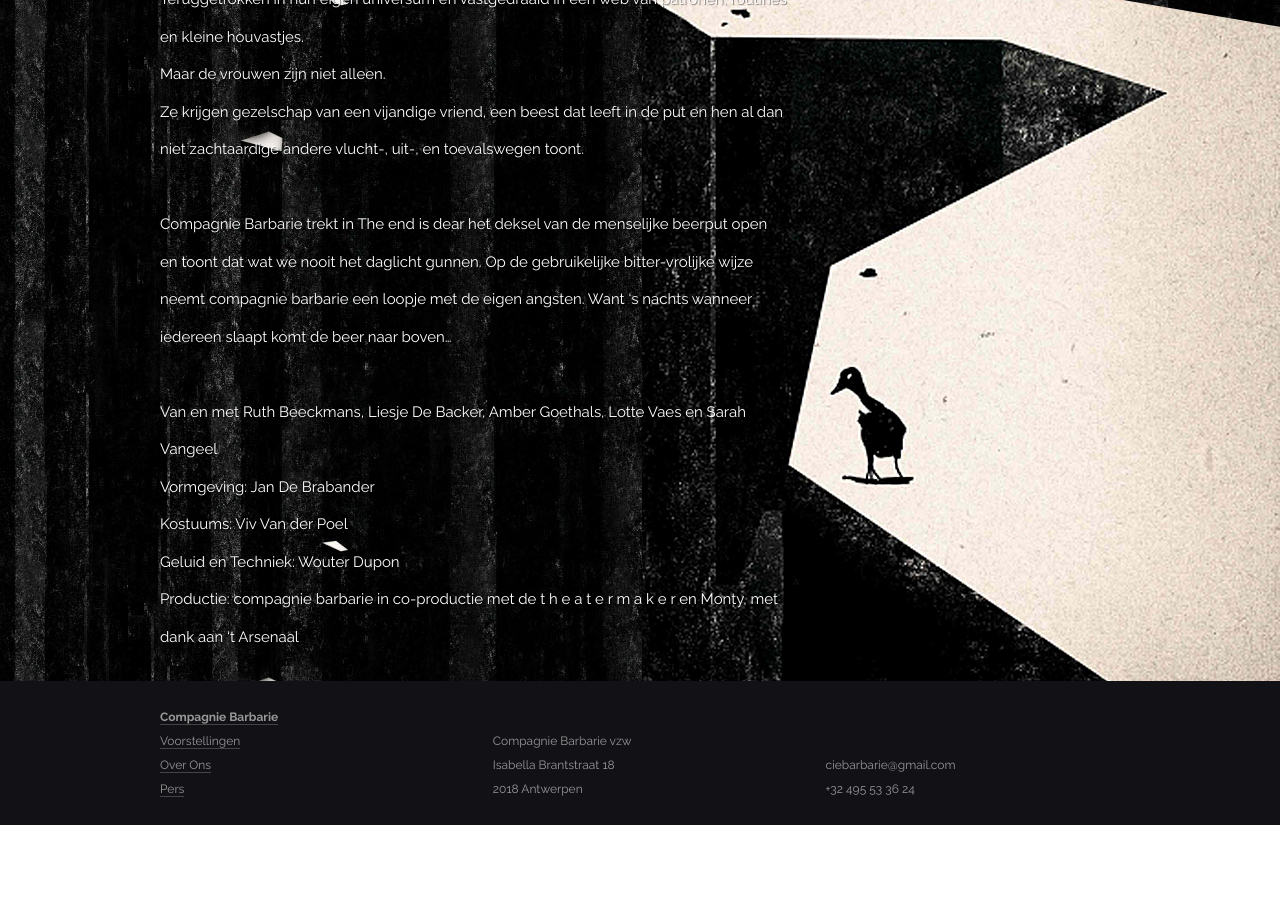
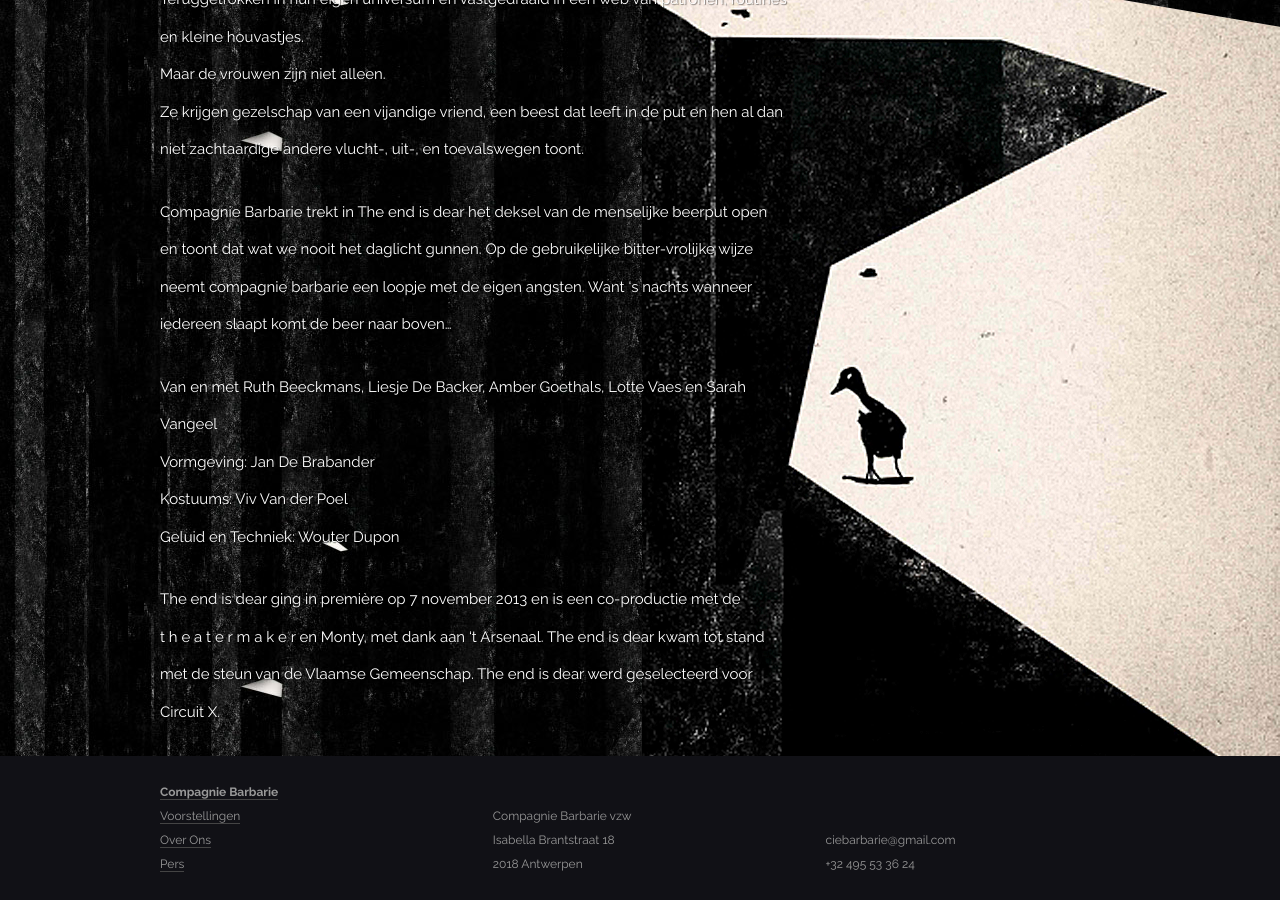
Before and after one commit to ciebarbarie/ciebarbarie, a Jekyll site: the page built from voorstellingen/the-end-is-dear.md, in a window 1280 px wide and 900 px high, scrolled down 1103 px. Built offline with Jekyll 4.4.1, drawn with Linux system fonts in a browser that asks for light colours; nearby versions of some CDN libraries; some web fonts are replaced; library files that are not in the unit come from our copies; before the commit the page ends 1928 px from its top, so only the background shows below that.

Commit message:
Correctie The End is Dear.

```diff
--- a/voorstellingen/the-end-is-dear.md
+++ b/voorstellingen/the-end-is-dear.md
@@ -23,18 +23,19 @@ bit-1-end: -500
     background: url({{ site.baseurl }}/img/the-end-is-dear-bit-1.png) no-repeat bottom right;
   }
 </style>
-Vier vrouwen leven letterlijk en figuurlijk aan de rand van hun eigen afgrond.<br />
-Ze staan stil.<br />
-Achter hen, een vuil verleden en voor hun neus: een bodemloze put.<br />
-Een kleine, stille gemeenschap vormen ze.<br />
-Teruggetrokken in hun eigen universum en vastgedraaid in een web van patronen, routines en kleine houvastjes.<br />
-Maar de vrouwen zijn niet alleen.<br />
-Ze krijgen gezelschap van een vijandige vriend, een beest dat leeft in de put en hen al dan niet zachtaardige andere vlucht-, uit-, en toevalswegen toont.<br />
-<br />
-Compagnie Barbarie trekt in The end is dear het deksel van de menselijke beerput open en toont dat wat we nooit het daglicht gunnen. Op de gebruikelijke bitter-vrolijke wijze neemt compagnie barbarie een loopje met de eigen angsten. Want 's nachts wanneer iedereen slaapt komt de beer naar boven...<br />
-<br />
-Van en met Ruth Beeckmans, Liesje De Backer, Amber Goethals, Lotte Vaes en Sarah Vangeel<br />
-Vormgeving: Jan De Brabander<br />
-Kostuums: Viv Van der Poel<br />
-Geluid en Techniek: Wouter Dupon<br />
-Productie: compagnie barbarie in co-productie met de t h e a t e r m a k e r en Monty, met dank aan 't Arsenaal
+Vier vrouwen leven letterlijk en figuurlijk aan de rand van hun eigen afgrond.<br>
+Ze staan stil.<br>
+Achter hen, een vuil verleden en voor hun neus: een bodemloze put.<br>
+Een kleine, stille gemeenschap vormen ze.<br>
+Teruggetrokken in hun eigen universum en vastgedraaid in een web van patronen, routines en kleine houvastjes.<br>
+Maar de vrouwen zijn niet alleen.<br>
+Ze krijgen gezelschap van een vijandige vriend, een beest dat leeft in de put en hen al dan niet zachtaardige andere vlucht-, uit-, en toevalswegen toont.
+
+Compagnie Barbarie trekt in The end is dear het deksel van de menselijke beerput open en toont dat wat we nooit het daglicht gunnen. Op de gebruikelijke bitter-vrolijke wijze neemt compagnie barbarie een loopje met de eigen angsten. Want 's nachts wanneer iedereen slaapt komt de beer naar boven...
+
+Van en met Ruth Beeckmans, Liesje De Backer, Amber Goethals, Lotte Vaes en Sarah Vangeel<br>
+Vormgeving: Jan De Brabander<br>
+Kostuums: Viv Van der Poel<br>
+Geluid en Techniek: Wouter Dupon
+
+The end is dear ging in première op 7 november 2013 en is een co-productie met de t&nbsp;h&nbsp;e&nbsp;a&nbsp;t&nbsp;e&nbsp;r&nbsp;m&nbsp;a&nbsp;k&nbsp;e&nbsp;r en Monty, met dank aan ‘t Arsenaal. The end is dear kwam tot stand met de steun van de Vlaamse Gemeenschap. The end is dear werd geselecteerd voor Circuit X.
```
